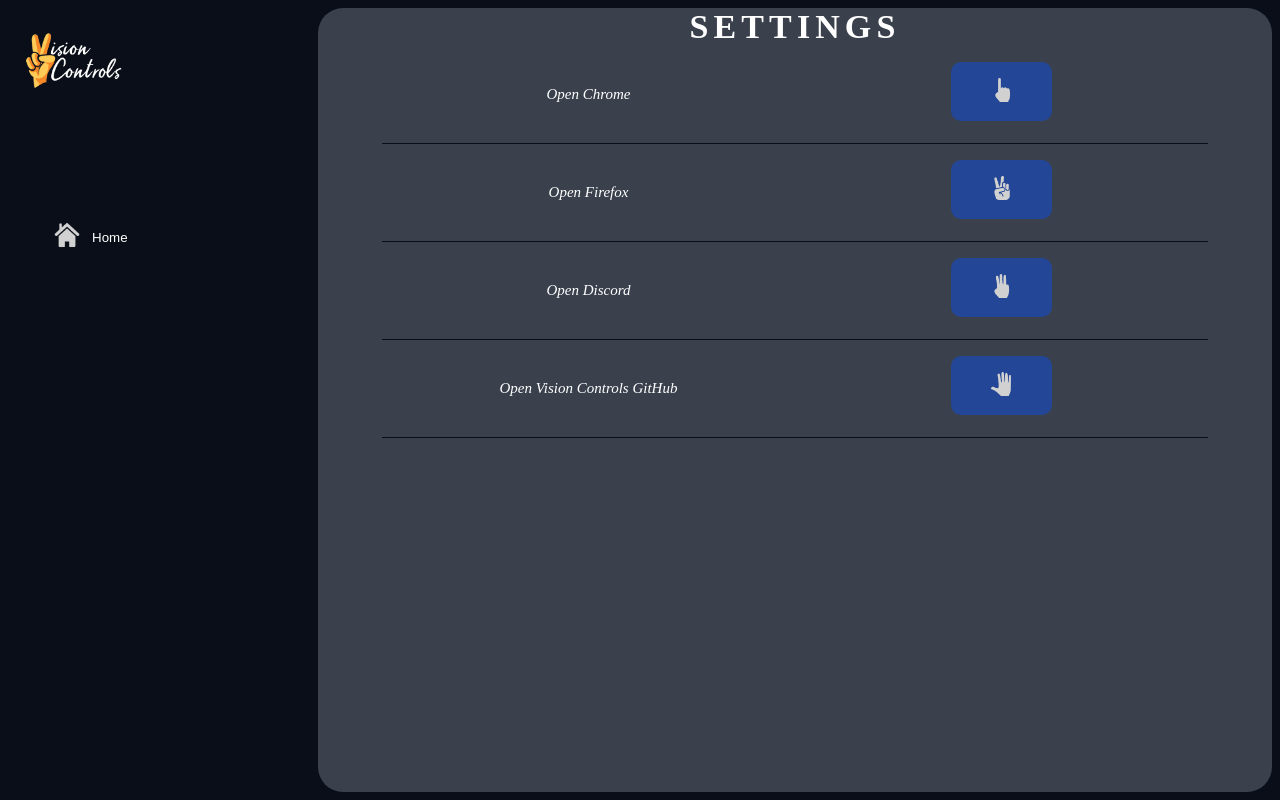
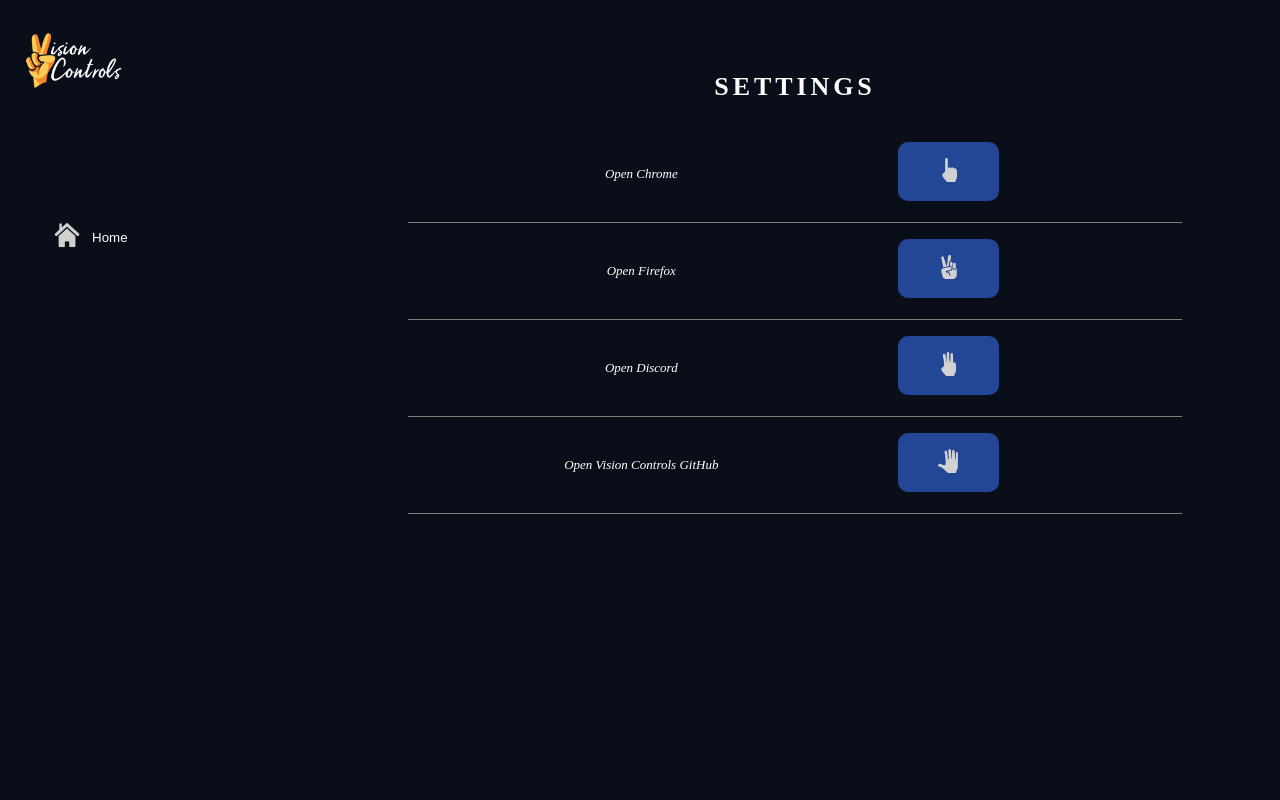
Before and after one commit to aggie-coding-club/Gesture, a React (Create React App) app in the folder front-end/: page /settings in a window 1280 px wide. Built offline with nearby package versions, Linux system fonts and the light colour scheme.

Commit message:
added camera off icon / settings background remove

```diff
--- a/front-end/src/components/MainScreen/CameraScreen.js
+++ b/front-end/src/components/MainScreen/CameraScreen.js
@@ -1,4 +1,5 @@
 import React from 'react'
+import CameraOff from '../../assets/camera-off.png'
 
 export default function CameraScreen() {
 
@@ -6,9 +7,16 @@ export default function CameraScreen() {
 
   }
 
+  const cameraOffStyle = {
+    height: "40vh",
+    width: "auto",
+    margin: "30vh 0 0 45vh",
+    opacity: 0.4
+  }
+
   return (
     <div style={camera}>
-      <p></p>
+      <img style={cameraOffStyle} src={CameraOff}></img>
     </div>
   )
 }
--- a/front-end/src/components/MainScreen/MainLayout.js
+++ b/front-end/src/components/MainScreen/MainLayout.js
@@ -1,7 +1,6 @@
 import React from "react";
 import SideBar from "./SideBar";
 import CameraScreen from "./CameraScreen";
-import backgroundPic from "../../assets/background.png";
 
 export default function MainLayout() {
   const btnClick = (name) => {
@@ -10,14 +9,13 @@ export default function MainLayout() {
 
   const flexContainer = {
     display: "flex",
-    // backgroundImage: `url(${backgroundPic})`,
     margin: 0,
     padding: 0,
     backgroundColor: "#090e18",
   };
 
   const sideScreen = {
-    //background: "#090e18",
+    // background: "#090e18",
     color: "#afb0b2",
     flex: 1,
     height: "98vh",
--- a/front-end/src/components/Settings/SettingsLayout.js
+++ b/front-end/src/components/Settings/SettingsLayout.js
@@ -1,5 +1,4 @@
 import React, { useState } from "react";
-import backgroundPic from "../../assets/background.png";
 import SideBar from "./SideBar.js";
 import TrickGesturesPairs from "./TrickGesturePairs";
 import configData from "../../data/config.json";
@@ -13,7 +12,6 @@ export default function SettingsLayout() {
 
   const flexContainer = {
     display: "flex",
-    // backgroundImage: `url(${backgroundPic})`,
     margin: 0,
     padding: 0,
     backgroundColor: "#090e18",
@@ -27,10 +25,10 @@ export default function SettingsLayout() {
   };
 
   const settingsStyle = {
-    background: "#3a414d",
-    color: "#090e18",
+    // background: "#3a414d",
+    // color: "#090e18",
     height: "98vh",
-    borderRadius: "25px",
+    // borderRadius: "25px",
     margin: "1vh 1vh 1vh 0",
     padding: 0,
     flex: 3,
@@ -42,11 +40,12 @@ export default function SettingsLayout() {
     letterSpacing: "0.3em",
     fontFamily: "Oxygen",
     fontWeight: "bold",
-    fontSize: 17,
+    fontSize: 13,
+    margin: "8vh 0 3vh",
   };
 
   const pairStyle = {
-    margin: "0 5vw 0 5vw",
+    margin: "0 7vw 0 7vw",
   };
 
   function changeSettings(index, newNum) {
@@ -60,7 +59,6 @@ export default function SettingsLayout() {
       <div style={sideScreen}>
         <SideBar btnClick={btnClick} />
       </div>
-
       <div style={settingsStyle}>
         <div style={titleStyle}>
           <h1>SETTINGS</h1>
--- a/front-end/src/components/Settings/TrickGesturePair.js
+++ b/front-end/src/components/Settings/TrickGesturePair.js
@@ -6,9 +6,9 @@ export default function TrickGesturePair({ dat, changeSettings }) {
   const contentStyle = {
     display: "flex",
     textAlign: "center",
-    padding: "2vh 0",
+    padding: "2vh 10vh",
 
-    borderBottom: "1px solid #090e18",
+    borderBottom: "1px solid gray",
   };
 
   const trickContainer = {
@@ -22,7 +22,7 @@ export default function TrickGesturePair({ dat, changeSettings }) {
     fontFamily: "Oxygen",
     fontWeight: "normal",
     fontStyle: "italic",
-    fontSize: 15,
+    fontSize: 13,
   };
 
   const handButtonsStyle = {
```
Also changed, not shown: front-end/src/assets/camera-off.png (added).
